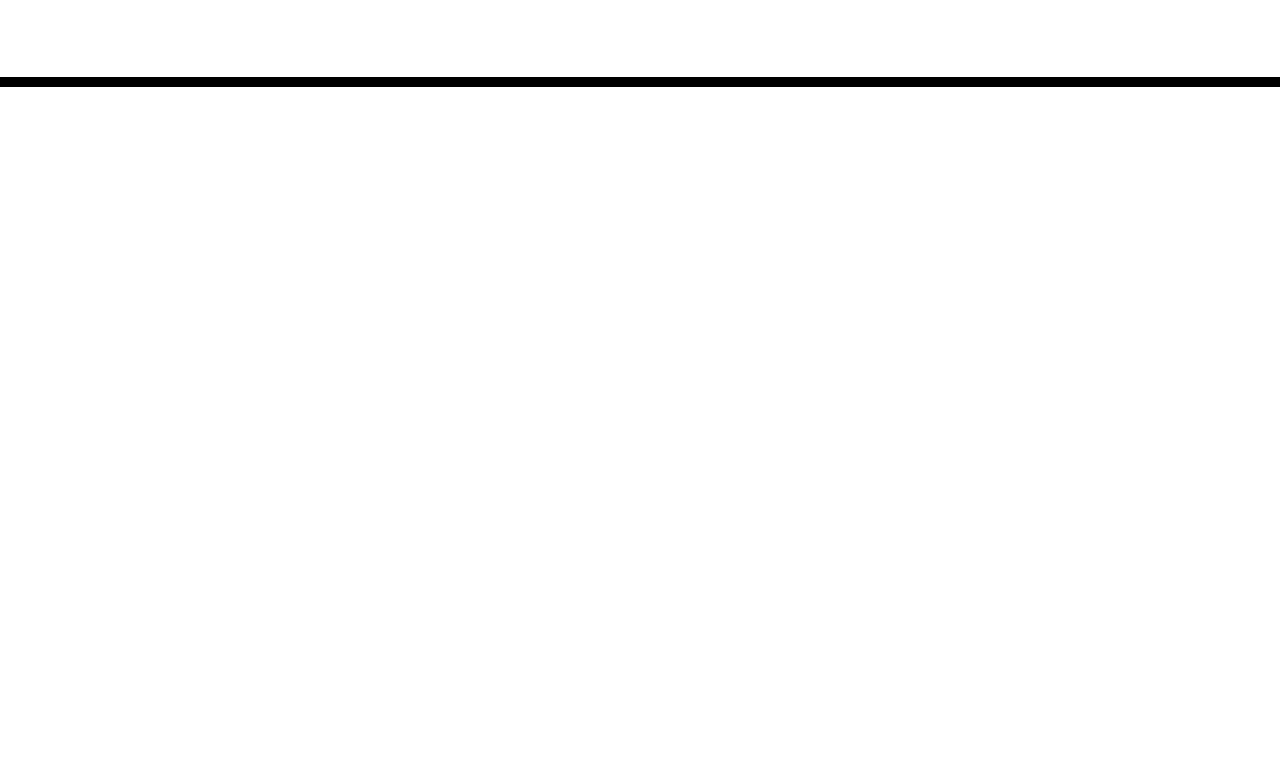
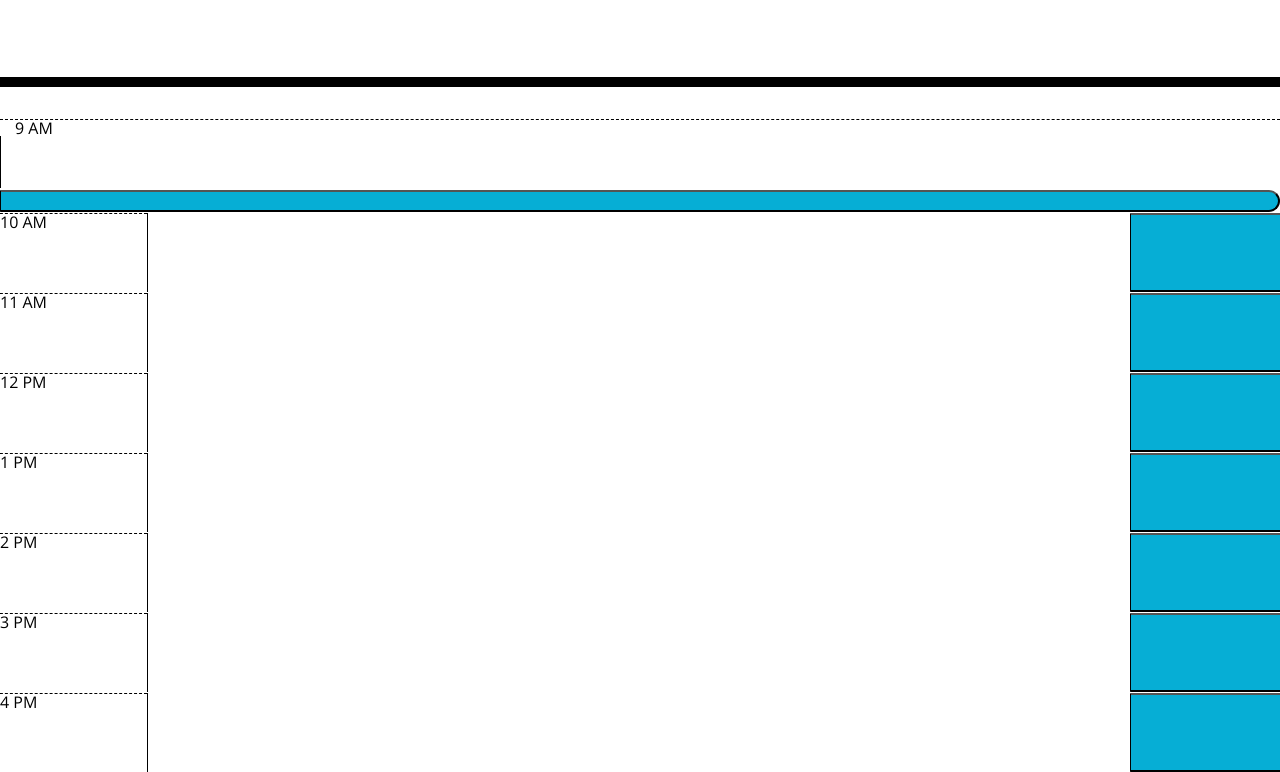
Before and after one commit to graydevon/Workday-Calender, a plain HTML site: page index.html in a window 1280 px wide. Shown: the part 181-953 px from the top of the page. Before the commit the page ends 800 px from the top, so only its background shows below. Drawn offline with nearby package versions, Linux system fonts and the light colour scheme; files that its build step writes are made by us from their sources.

Commit message:
adding containers to html

```diff
--- a/index.html
+++ b/index.html
@@ -18,7 +18,8 @@
       href="https://fonts.googleapis.com/css?family=Open+Sans&display=swap"
       rel="stylesheet"
     />
-    <link rel="stylesheet" href="style.css" />
+    <link rel="stylesheet" href="./assets/css/style.css" />
+    <link re=" stylesheet" href="./assets/js/script.js" />
     <title>Work Day Scheduler</title>
   </head>
 
@@ -31,6 +32,46 @@
     <div class="container">
       <!-- Timeblocks go here -->
     </div>
+        <div class="col hour" data-index="0">9 AM</div>
+        <textarea class="col-9 task description" data-index="0"></textarea>
+        <button class="col saveBtn" data-index="0"><i class="fa-solid fa-lock"></i></button>
+     </div>
+     <div id="hour-10" class="row timeBlock" data-index="1">
+        <div class="col hour" data-index="1">10 AM</div>
+        <textarea class="col-9 task description" data-index="1"></textarea>
+        <button class="col saveBtn" data-index="1"><i class="fa-solid fa-lock"></i></button>
+    </div>
+    <div id="hour-11" class="row timeBlock" data-index="2">
+        <div class="col hour" data-index="2">11 AM</div>
+        <textarea class="col-9 task description" data-index="2"></textarea>
+        <button class="col saveBtn" data-index="2"><i class="fa-solid fa-lock"></i></button>
+    </div>
+    <div id="hour-12" class="row timeBlock" data-index="3">
+        <div class="col hour" data-index="3">12 PM</div>
+        <textarea class="col-9 task description" data-index="3"></textarea>
+        <button class="col saveBtn" data-index="3"><i class="fa-solid fa-lock"></i></button>
+    </div>
+    <div id="hour-13" class="row timeBlock" data-index="4">
+        <div class="col hour" data-index="4">1 PM</div>
+        <textarea class="col-9 task description" data-index="4"></textarea>
+        <button class="col saveBtn" data-index="4"><i class="fa-solid fa-lock"></i></button>
+    </div>
+    <div id="hour-14" class="row timeBlock" data-index="5">
+        <div class="col hour" data-index="5">2 PM</div>
+        <textarea class="col-9 task description" data-index="5"></textarea>
+        <button class="col saveBtn" data-index="5"><i class="fa-solid fa-lock"></i></button>
+    </div>
+    <div id="hour-15" class="row timeBlock" data-index="6">
+        <div class="col hour" data-index="6">3 PM</div>
+        <textarea class="col-9 task description" data-index="6"></textarea>
+        <button class="col saveBtn" data-index="6"><i class="fa-solid fa-lock"></i></button>
+    </div>
+    <div id="hour-16" class="row timeBlock" data-index="7">
+        <div class="col hour" data-index="7">4 PM</div>
+        <textarea class="col-9 task description" data-index="7"></textarea>
+        <button class="col saveBtn" data-index="7"><i class="fa-solid fa-lock"></i></button>
+    </div>
+
 
     <script src="https://code.jquery.com/jquery-3.4.1.min.js"></script>
     <script src="https://cdnjs.cloudflare.com/ajax/libs/moment.js/2.24.0/moment.min.js"></script>
```
